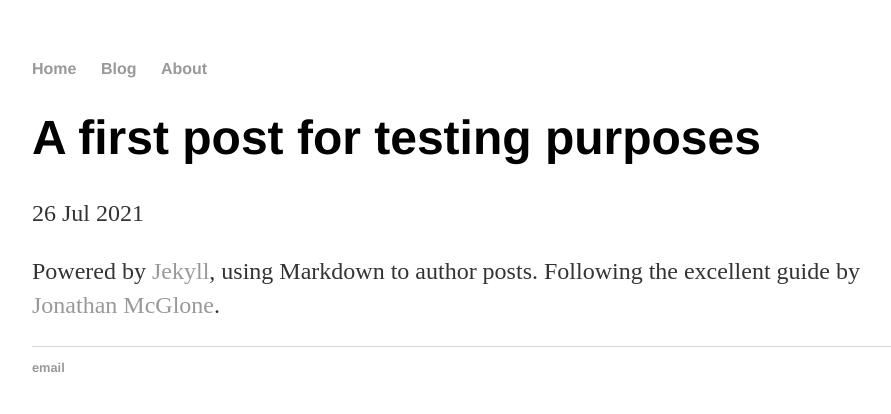
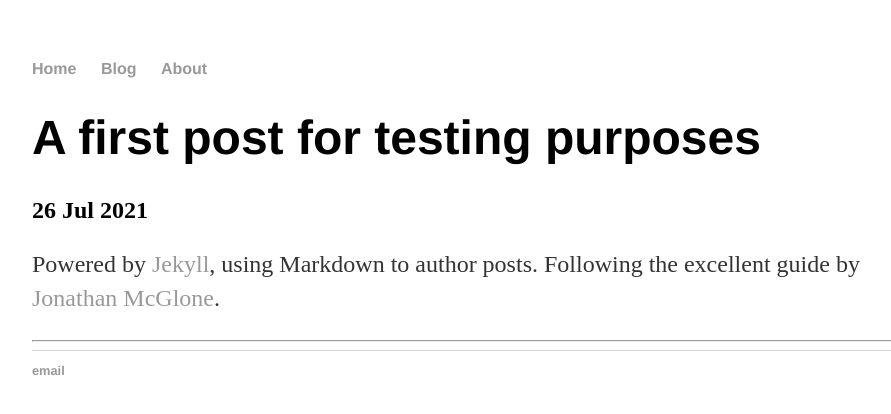
Before and after one commit to marek-jakub/marek-jakub.github.io, a Jekyll site: the page built from _posts/2021-07-21-marek-jakub-site-launched.md, in a window 1280 px wide. Shown: the top 414 px of the page, without its empty margins (160-1051 px from the left). Built offline with Jekyll 4.4.1, drawn with Linux system fonts in a browser that asks for light colours.

Commit message:
Changing post.html to add disqus.

```diff
--- a/_layouts/post.html
+++ b/_layouts/post.html
@@ -1,9 +1,28 @@
 ---
 layout: default
+comments: true
 ---
-<h1>{{ page.title }}</h1>
-<p class="meta">{{ page.date | date_to_string }}</p>
+<div class="notes">
+		<div class="note single">
+			<h1 class="title">{{ page.title }}</h1>
 
-<div class="post">
-  {{ content }}
-</div>
+			<h2 class="date"><info datetime="{{ page.date }}">
+				{{ page.date | date_to_string }} {% if page.author %} by {{ page.author }} {% endif %}
+			</info></h2>
+			<!-- Post content -->
+			<div class="notebody">
+				{{ content }}
+			</div>
+			<!-- Post info -->
+			<div class="noteinfo">
+			<!-- include some categories and tags maybe? -->
+			</div>
+
+			<hr>
+
+			<!-- Post comments -->
+			<div class="notecomments">
+				{% include disqus.html %}
+			</div>
+		</div><!-- / .note .single -->
+</div><!-- /.notes -->
```
